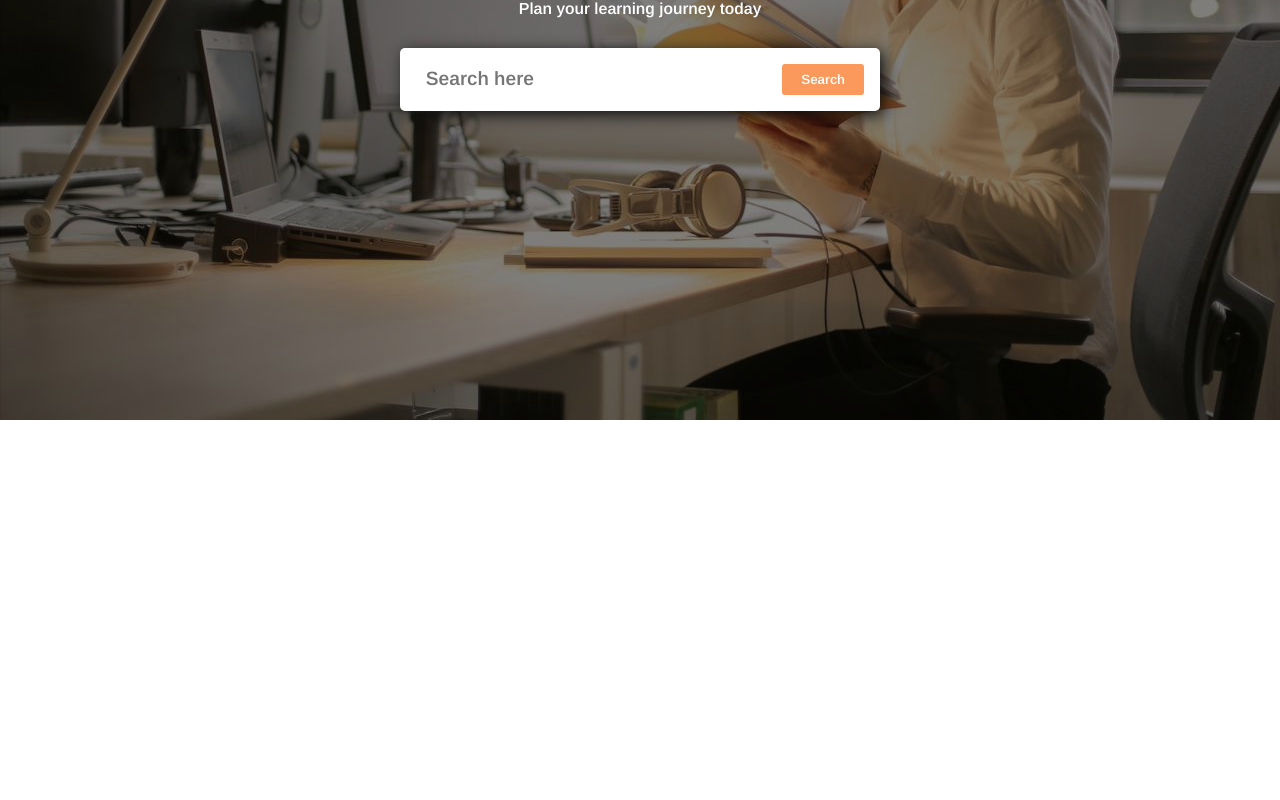
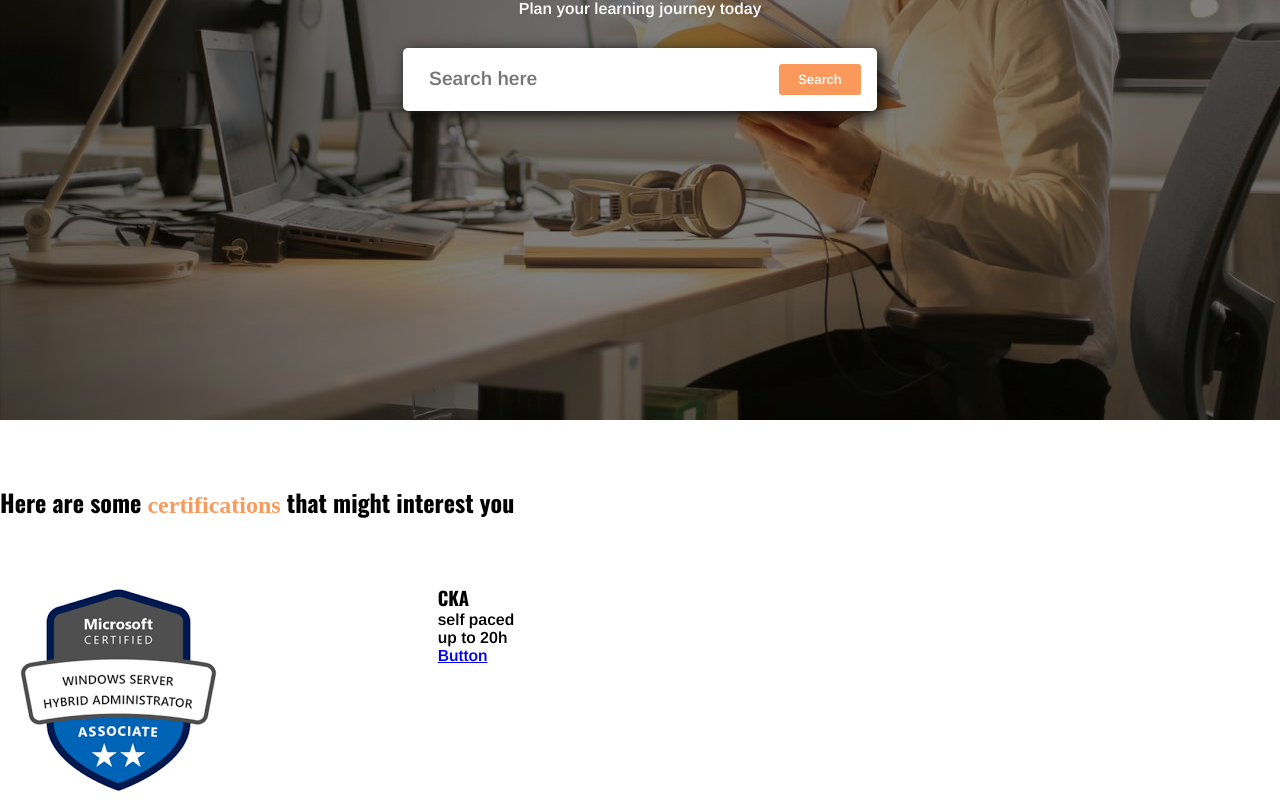
Before and after one commit to Eyaiscoding/skillhub-client, a React (Create React App) app: page / in a window 1280 px wide. Shown: the part 380-1180 px from the top of the page. Before the commit the page ends 800 px from the top, so only its background shows below. Built offline with nearby package versions, Linux system fonts and the light colour scheme.

Commit message:
certif-listing-task

```diff
--- a/src/components/layouts/certiflisting/CertifListing.js
+++ b/src/components/layouts/certiflisting/CertifListing.js
@@ -1,18 +1,24 @@
 import React from 'react';
 import "./certifListing.styles.css"
-import ProductListingCard from '../../cards/product-listing-card/ProductListingCard';
-import { BookData } from '../../../util/BookData';
+import CertifImage from "../../../assets/Certif-Images/AZURE.png"
+
+
 const CertifListing =() => {
     return (
 
-       <div className="Certif-listing-container">
-           <div className="container">
+       <div className="listing-container">
+           <div className="certif-listing-card">
               <h2>Here are some <span className="text-primary">certifications</span> that might interest you</h2>
-
               <div className="listing-container">
-              {CertifData.slice(0,4).map((certif) => (
-               <ProductListingCard key={certif.id} CertifData={certif} />
-                ))}
+                       <div className="certif-Listing-img-container">
+                         <img src={CertifImage} alt="certif-listing-image"/>
+                       </div>
+                       <div className="certif-Listing-details-container">
+                          <h3>CKA</h3>
+                          <p>self paced</p>
+                          <p>up to 20h</p>
+                          <a href="#">Button</a>
+                       </div>
               </div>
            </div>
        </div>
--- a/src/components/layouts/certiflisting/certifListing.styles.css
+++ b/src/components/layouts/certiflisting/certifListing.styles.css
@@ -1,14 +1,16 @@
 .Certif-listing-container{
         margin-top: 5%;
         margin-bottom: 5%;
-
-
+        margin-left: 10% ;
+}
 .listing-container{
         padding-top: 4rem;
         display: flex;
         justify-content: space-between;
         gap: 3rem;
-    }
+}
+
+.certif-listing-card{
 
 
 }
--- a/src/index.css
+++ b/src/index.css
@@ -44,3 +44,6 @@ h1{
 }
 
 .text-primary{ color: var(--primary-color)}
+span{
+    font-family: Chivo Mono;
+}
--- a/src/pages/homepage/HomePage.js
+++ b/src/pages/homepage/HomePage.js
@@ -1,10 +1,12 @@
 //homepage component
 import React from "react";
 import Showcase from "../../components/layouts/showcase/Showcase";
+import CertifListing from "../../components/layouts/certiflisting/CertifListing";
 const HomePage=() => {
     return(
         <section>
             <Showcase/>
+            <CertifListing/>
         </section>
     );
 
```
Also changed, not shown: src/assets/Certif-Images/AZURE.png (added), src/assets/Certif-Images/CKS.png (added).
